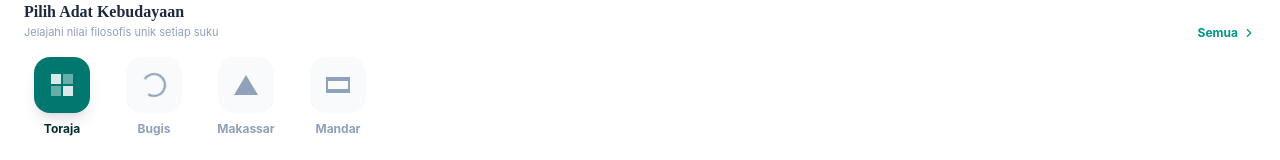
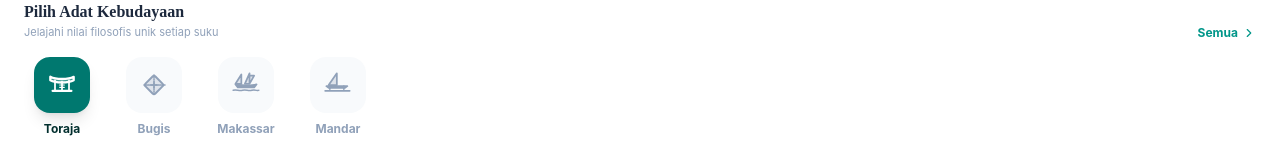
Before and after one commit to Mohalfinoor/Balala-AR, a React (Vite) app: page / in a window 1280 px wide. Shown: the part 451-611 px from the top of the page. Built offline with nearby package versions, Linux system fonts and the light colour scheme.

Commit message:
feat: update cultural icons to SVG vectors
Replace placeholder icons for Toraja and Bugis categories with custom SVG illustrations representing traditional architectural and textile motifs.

```diff
--- a/src/App.tsx
+++ b/src/App.tsx
@@ -76,12 +76,15 @@ const CULTURES: Culture[] = [
     name: 'Toraja',
     icon: (
       <div className="w-8 h-8 flex items-center justify-center">
-        <div className="grid grid-cols-2 gap-0.5">
-          <div className="w-2.5 h-2.5 bg-current opacity-85" />
-          <div className="w-2.5 h-2.5 bg-current opacity-40" />
-          <div className="w-2.5 h-2.5 bg-current opacity-40" />
-          <div className="w-2.5 h-2.5 bg-current opacity-85" />
-        </div>
+        <svg viewBox="0 0 24 24" fill="none" stroke="currentColor" strokeWidth="2" strokeLinecap="round" strokeLinejoin="round" className="w-7 h-7">
+          {/* Curved Tongkonan boat-shaped roof */}
+          <path d="M2 8C6.5 10.5 17.5 10.5 22 8V5C17.5 7.5 6.5 7.5 2 5V8Z" fill="currentColor" fillOpacity="0.25" />
+          {/* Front support columns and center beam */}
+          <path d="M6 8v9M18 8v9M12 9v8" strokeWidth="1.5" />
+          {/* Decorative Toraja traditional horizontal planks */}
+          <path d="M10 12h4M10 14h4" strokeWidth="1" />
+          <path d="M4 17h16" />
+        </svg>
       </div>
     ),
     pattern: 'bg-teal-700'
@@ -91,7 +94,14 @@ const CULTURES: Culture[] = [
     name: 'Bugis',
     icon: (
       <div className="w-8 h-8 flex items-center justify-center">
-        <div className="w-6 h-6 border-2 border-current rounded-full border-t-transparent animate-spin-slow" />
+        <svg viewBox="0 0 24 24" fill="none" stroke="currentColor" strokeWidth="2" strokeLinecap="round" strokeLinejoin="round" className="w-6 h-6">
+          {/* Diamond badge shape representing standard geometric Lipaq Sabbe pattern */}
+          <rect x="5" y="5" width="14" height="14" rx="2" transform="rotate(45 12 12)" fill="currentColor" fillOpacity="0.25" />
+          {/* Intersecting weaving lines (woven silk checks) */}
+          <path d="M12 2v20M2 12h22" strokeWidth="1.5" strokeDasharray="1 1" />
+          {/* Star symbol representation in the center */}
+          <path d="M12 9v6M9 12h6" strokeWidth="1.5" />
+        </svg>
       </div>
     ),
     pattern: 'bg-amber-600'
@@ -101,7 +111,14 @@ const CULTURES: Culture[] = [
     name: 'Makassar',
     icon: (
       <div className="w-8 h-8 flex items-center justify-center">
-        <div className="w-0 h-0 border-l-[12px] border-l-transparent border-r-[12px] border-r-transparent border-b-[20px] border-b-current" />
+        <svg viewBox="0 0 24 24" fill="none" stroke="currentColor" strokeWidth="1.5" strokeLinecap="round" strokeLinejoin="round" className="w-7 h-7">
+          {/* Majestic multi-sailed Phinisi schooner with its seven sails */}
+          <path d="M8 3v8H3l5-8ZM15 2v9h-4l4-9ZM15 4v7l4-7h-4Z" fill="currentColor" fillOpacity="0.25" />
+          {/* Solid hull of the vessel */}
+          <path d="M21 11.5c-3 1-15 1-18 0l2 2.5h14l2-2.5Z" fill="currentColor" />
+          {/* ocean wave ripples underneath */}
+          <path d="M1 16.5c3-1 5 1 8 0c3-1 5 1 8 0c3-1 5 1 6 0" strokeWidth="1.2" />
+        </svg>
       </div>
     ),
     pattern: 'bg-red-700'
@@ -111,10 +128,15 @@ const CULTURES: Culture[] = [
     name: 'Mandar',
     icon: (
       <div className="w-8 h-8 flex items-center justify-center">
-        <div className="w-6 h-4 border-2 border-current flex flex-col justify-between">
-          <div className="w-full h-0.5 bg-current" />
-          <div className="w-full h-0.5 bg-current" />
-        </div>
+        <svg viewBox="0 0 24 24" fill="none" stroke="currentColor" strokeWidth="1.5" strokeLinecap="round" strokeLinejoin="round" className="w-7 h-7">
+          {/* Slender single triangular lateen sail of the Sandeq outrigger */}
+          <path d="M11 2L4 12h7V2Z" fill="currentColor" fillOpacity="0.25" />
+          {/* Extremely sleek hull of the boat */}
+          <path d="M2 13h18l-2 1.5H4L2 13Z" fill="currentColor" />
+          {/* Floating bamboo outrigger stabilizers (CADIK) */}
+          <path d="M5 13v2.5M17 13v2.5" />
+          <path d="M1 17h21" strokeWidth="1.5" />
+        </svg>
       </div>
     ),
     pattern: 'bg-indigo-800'
```
